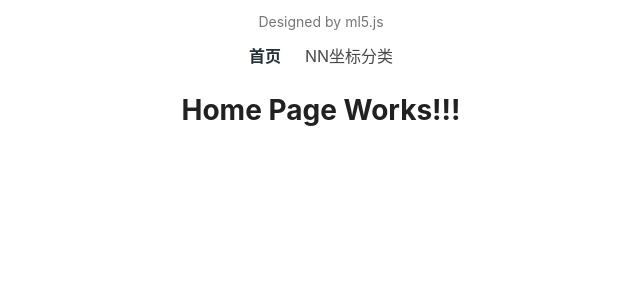
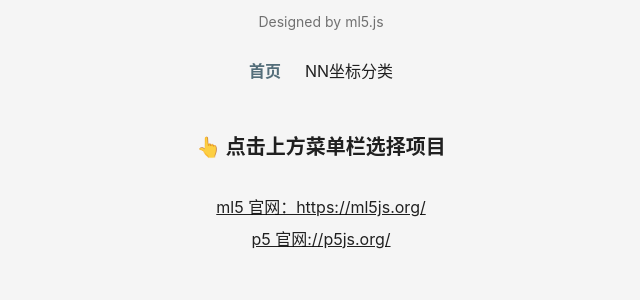
Before and after one commit to AerospaceXu/artistic-machine-learning, a Vue app: page /nn-axis-classify in a window 1280 px wide. Shown: the top 300 px of the page, without its empty margins (319-959 px from the left). Built offline with nearby package versions, Linux system fonts and the light colour scheme.

Commit message:
feat: Add attention in Home page.

```diff
--- a/src/components/Nav.vue
+++ b/src/components/Nav.vue
@@ -1,5 +1,5 @@
 <template>
-  <nav>
+  <nav class="center">
     <ul class="center">
       <li>
         <router-link to="/">首页</router-link>
@@ -24,15 +24,15 @@ export default defineComponent({
 
 <style scoped lang="scss">
 nav {
-  height: 44px;
+  height: 56px;
   font-size: 16px;
-  color: rgba(0, 0, 0, 0.72);
+  color: rgba(0, 0, 0, 0.87);
 
   > ul > li {
     margin: 0 12px;
 
     > a.router-link-exact-active {
-      color: #263238;
+      color: #546e7a;
       font-weight: 600;
     }
   }
--- a/src/styles/initialization.scss
+++ b/src/styles/initialization.scss
@@ -10,6 +10,7 @@
 }
 
 body {
+  background: #F5F5F5;
   font-size: 14px;
   line-height: 1.572;
   color: rgba(0, 0, 0, 0.87);
--- a/src/views/Home.vue
+++ b/src/views/Home.vue
@@ -1,5 +1,11 @@
 <template>
-  <h1>Home Page Works!!!</h1>
+  <div class="wrapper">
+    <h1>👆 点击上方菜单栏选择项目</h1>
+    <a href="https://ml5js.org/" target="view_window">
+      ml5 官网：https://ml5js.org/
+    </a>
+    <a href="https://p5js.org/" target="view_window">p5 官网://p5js.org/</a>
+  </div>
 </template>
 
 <script lang="ts">
@@ -13,4 +19,19 @@ export default defineComponent({
 });
 </script>
 
-<style scoped lang="scss"></style>
+<style scoped lang="scss">
+.wrapper {
+  > h1 {
+    margin: 32px;
+    font-size: 20px;
+  }
+  > a {
+    font-size: 16px;
+    text-decoration: underline;
+    margin: 6px 0;
+    &:hover {
+      color: #546E7A;
+    }
+  }
+}
+</style>
```
